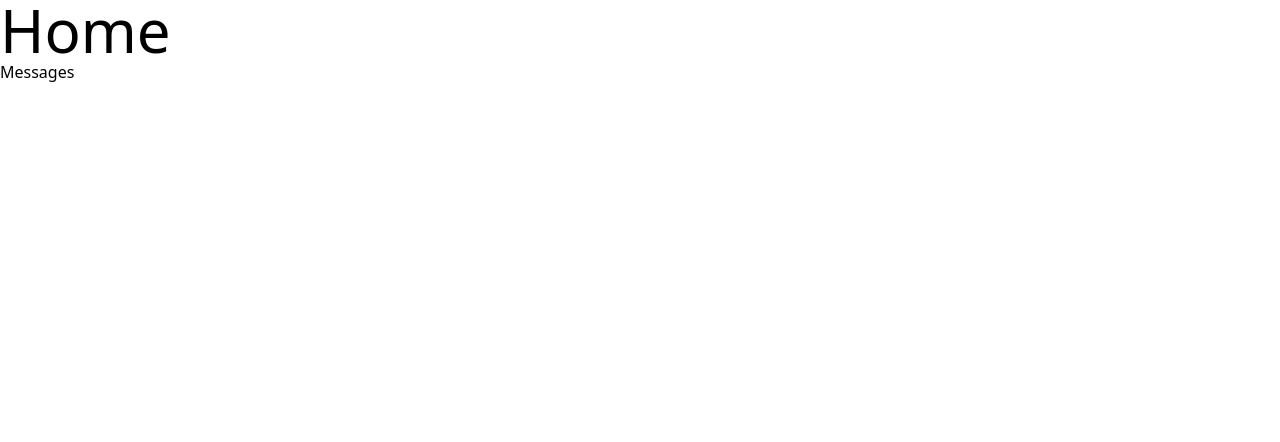
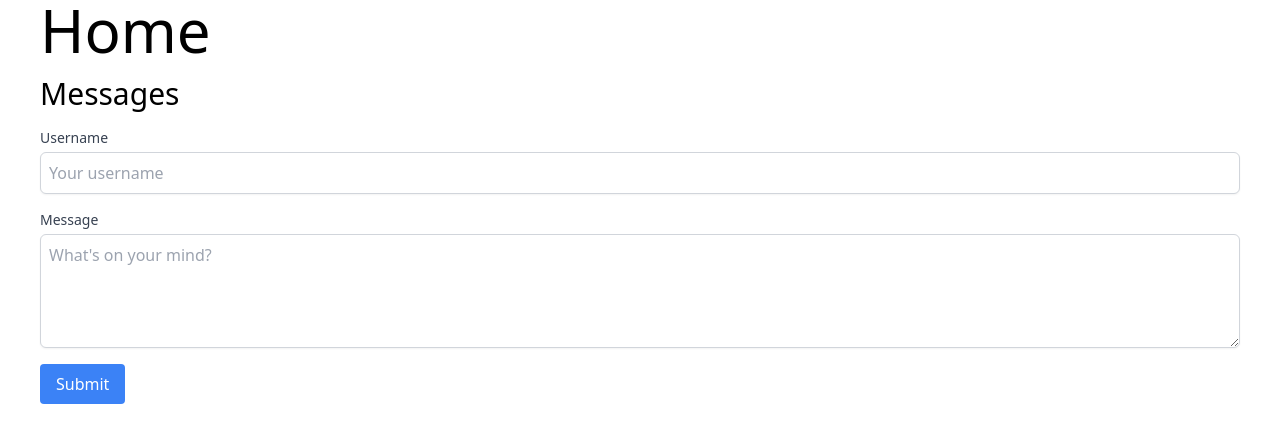
Before and after one commit to AxiomaticAdi/message-board-front, a React (Vite) app: page / in a window 1280 px wide. Shown: the top 442 px of the page. Built offline with nearby package versions, Linux system fonts and the light colour scheme.

Commit message:
Stable front end can post messages requires reload

```diff
--- a/src/App.tsx
+++ b/src/App.tsx
@@ -1,10 +1,12 @@
-import Messages from "./components/Messages";
+import ChatSection from "./components/ChatSection";
+import MessageForm from "./components/MessageForm";
 
 function App() {
 	return (
-		<div>
+		<div className="flex flex-col mx-10 gap-4">
 			<h3 className="text-6xl">Home</h3>
-			<Messages />
+			<ChatSection />
+			<MessageForm />
 		</div>
 	);
 }
--- /dev/null
+++ b/src/components/ChatSection.tsx
@@ -0,0 +1,46 @@
+import React, { useState, useEffect } from "react";
+import { Message } from "../types";
+import MessageBubble from "./MessageBubble";
+
+const ChatSection: React.FC = () => {
+	const [messages, setMessages] = useState<Message[]>([]);
+
+	useEffect(() => {
+		const fetchMessages = async () => {
+			try {
+				const response = await fetch("http://localhost:3000/");
+				const data = await response.json();
+				console.log("Received messages:", data);
+				setMessages(data);
+
+				const messagesArray = Object.values(data).map((message: any) => ({
+					...message,
+				}));
+				setMessages(messagesArray);
+			} catch (error) {
+				console.error("Failed to fetch messages:", error);
+			}
+		};
+
+		fetchMessages();
+	}, []);
+
+	return (
+		<div>
+			<h1 className="text-3xl">Messages</h1>
+			<ul>
+				{messages.map((message) => (
+					<li key={message.id}>
+						<MessageBubble
+							timestamp={message.timestamp}
+							username={message.username}
+							content={message.content}
+						/>
+					</li>
+				))}
+			</ul>
+		</div>
+	);
+};
+
+export default ChatSection;
--- /dev/null
+++ b/src/components/MessageBubble.tsx
@@ -0,0 +1,32 @@
+import React from "react";
+
+// Step 1: Define the props interface
+interface MessageBubbleProps {
+	timestamp: string;
+	username: string;
+	content: string;
+}
+
+// Step 2: Create the MessageBubble component
+const MessageBubble: React.FC<MessageBubbleProps> = ({
+	timestamp,
+	username,
+	content,
+}) => {
+	return (
+		<div className="flex flex-col mb-4">
+			<div className="flex items-baseline">
+				{/* Username in bold */}
+				<span className="font-bold text-black mr-2">{username}</span>
+				{/* Timestamp in gray and italics */}
+				<span className="text-gray-500 italic text-sm">{timestamp}</span>
+			</div>
+			{/* Light blue rounded bubble with black content */}
+			<div className="bg-blue-100 text-black rounded-lg p-2 mt-1">
+				{content}
+			</div>
+		</div>
+	);
+};
+
+export default MessageBubble;
--- /dev/null
+++ b/src/components/MessageForm.tsx
@@ -0,0 +1,88 @@
+import React, { useState } from "react";
+
+// Assuming the Message type is defined elsewhere, based on the provided structure
+export type Message = {
+	id: number;
+	timestamp: string;
+	username: string;
+	content: string;
+};
+
+const MessageForm: React.FC = () => {
+	// State for form fields
+	const [username, setUsername] = useState("");
+	const [content, setContent] = useState("");
+
+	// Handle form submission
+	const handleSubmit = async (e: React.FormEvent) => {
+		e.preventDefault(); // Prevent default form submission behavior
+
+		// Create the message object
+		const message: Message = {
+			id: Date.now(), // Simple way to generate a unique id based on timestamp
+			timestamp: new Date().toISOString(),
+			username: username,
+			content: content,
+		};
+
+		console.log("Submitting message:", message);
+
+		// TO DO: Send the message to the server
+		await fetch("http://localhost:3000/api/messages", {
+			method: "POST",
+			body: JSON.stringify(message),
+			headers: { "Content-Type": "application/json" },
+		});
+
+		// Clear the form fields
+		setUsername("");
+		setContent("");
+	};
+
+	return (
+		<form onSubmit={handleSubmit} className="space-y-4">
+			<div>
+				<label
+					htmlFor="username"
+					className="block text-sm font-medium text-gray-700"
+				>
+					Username
+				</label>
+				<input
+					type="text"
+					id="username"
+					value={username}
+					onChange={(e) => setUsername(e.target.value)}
+					className="mt-1 block w-full p-2 border border-gray-300 rounded-md shadow-sm"
+					placeholder="Your username"
+				/>
+			</div>
+			<div>
+				<label
+					htmlFor="content"
+					className="block text-sm font-medium text-gray-700"
+				>
+					Message
+				</label>
+				<textarea
+					id="content"
+					value={content}
+					onChange={(e) => setContent(e.target.value)}
+					className="mt-1 block w-full p-2 border border-gray-300 rounded-md shadow-sm"
+					placeholder="What's on your mind?"
+					rows={4}
+				></textarea>
+			</div>
+			<div>
+				<button
+					type="submit"
+					className="py-2 px-4 bg-blue-500 text-white rounded hover:bg-blue-700"
+				>
+					Submit
+				</button>
+			</div>
+		</form>
+	);
+};
+
+export default MessageForm;
--- a/src/components/Messages.tsx
+++ /dev/null
@@ -1,37 +0,0 @@
-import React, { useState, useEffect } from "react";
-
-type Message = {
-	id: number;
-	content: string;
-};
-
-const MessagesPage: React.FC = () => {
-	const [messages, setMessages] = useState<Message[]>([]);
-
-	useEffect(() => {
-		const fetchMessages = async () => {
-			try {
-				const response = await fetch("http://localhost:3000/");
-				const data = await response.json();
-				setMessages(data);
-			} catch (error) {
-				console.error("Failed to fetch messages:", error);
-			}
-		};
-
-		fetchMessages();
-	}, []);
-
-	return (
-		<div>
-			<h1>Messages</h1>
-			<ul>
-				{messages.map((message) => (
-					<li key={message.id}>{message.content}</li>
-				))}
-			</ul>
-		</div>
-	);
-};
-
-export default MessagesPage;
--- /dev/null
+++ b/src/types.ts
@@ -0,0 +1,6 @@
+export type Message = {
+	id: number;
+	timestamp: string;
+	username: string;
+	content: string;
+};
```
